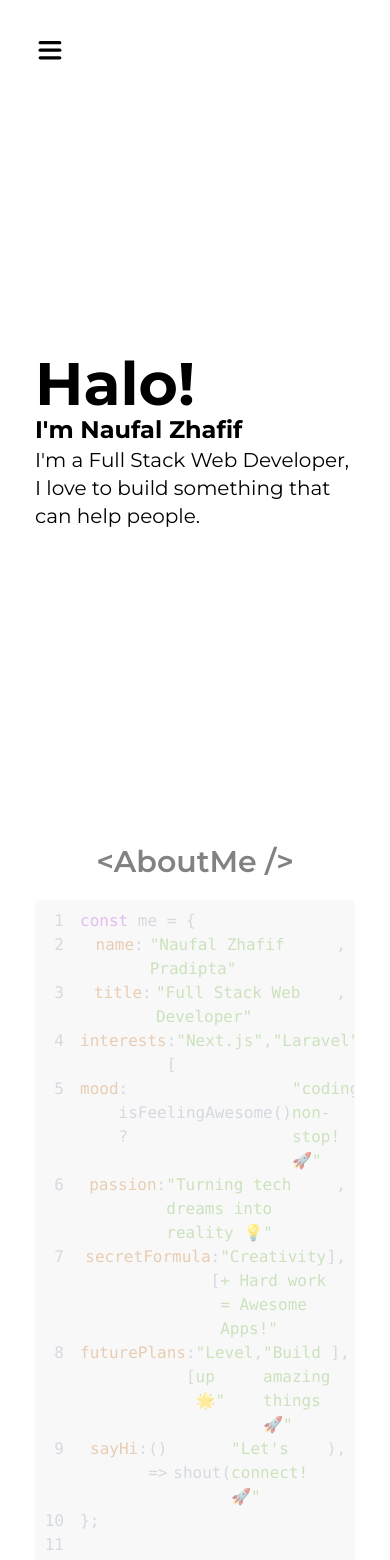
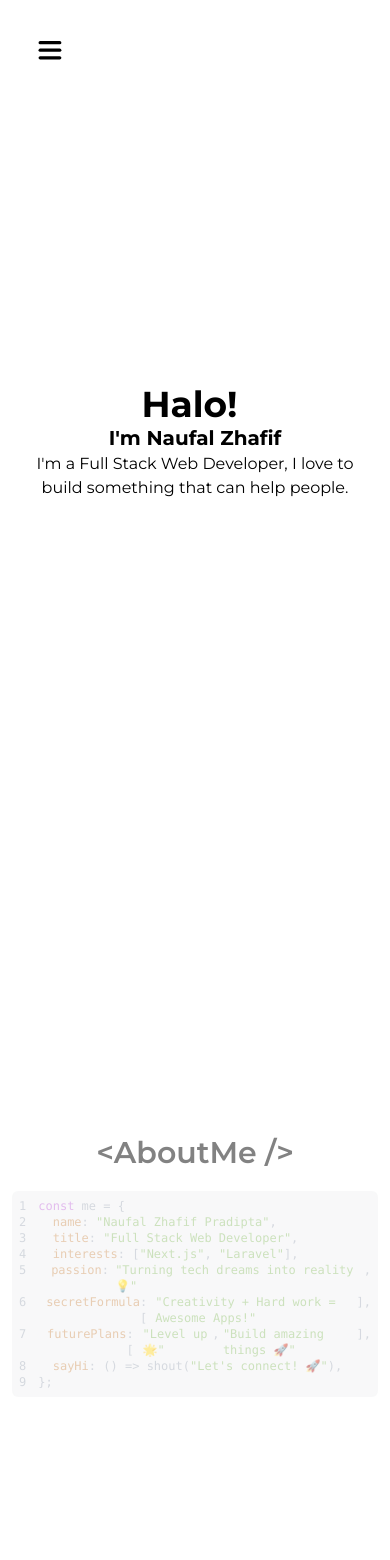
Before and after one commit to naufalzp/portfolio, a Next.js app: page / in a window 390 px wide. Shown: the top 1560 px of the page. Built offline with nearby package versions, Linux system fonts and the light colour scheme.

Commit message:
Update styles and content in components

```diff
--- a/components/about.tsx
+++ b/components/about.tsx
@@ -17,7 +17,7 @@ const About: React.FC = () => {
   return (
     <div
       ref={ref}
-      className='mx-auto h-full max-w-xs sm:max-w-xl lg:max-w-3xl xl:max-w-6xl'
+      className='max-w-s mx-3 h-full sm:mx-auto sm:max-w-xl lg:max-w-3xl xl:max-w-6xl'
     >
       <motion.div
         style={{ opacity }}
@@ -37,7 +37,7 @@ const About: React.FC = () => {
             borderColor: `rgba(243,244,246,0.1)`,
           }}
           style={atomOneDark}
-          className='mt-5 w-full rounded-md'
+          className='mt-5 w-full rounded-md text-xs lg:text-base'
         >
           {codeString}
         </SyntaxHighlighter>
--- a/components/contact.tsx
+++ b/components/contact.tsx
@@ -11,7 +11,8 @@ const Contact = () => {
   return (
     <div className='mx-auto max-w-screen-md px-4 py-8 lg:py-16'>
       <h2 className='mb-4 text-center text-4xl font-extrabold tracking-tight text-gray-900 dark:text-white'>
-        Contact Me
+        Contact Me{' '}
+        <span className='font-bold text-red-600'>NOT WORKING YET</span>
       </h2>
       <p className='mb-8 text-center font-light text-gray-500 dark:text-gray-400 sm:text-xl lg:mb-16'>
         Interested in connecting? Need web solutions for your business? Let
--- /dev/null
+++ b/components/motion-div.tsx
@@ -0,0 +1,4 @@
+'use client';
+import { motion } from 'framer-motion';
+
+export const MotionDiv = motion.div;
--- a/components/project.tsx
+++ /dev/null
@@ -1,44 +0,0 @@
-import Image from 'next/image';
-import Link from 'next/link';
-import React from 'react';
-
-interface ProjectCardProps {
-  title: string;
-  description: string;
-  imageUrl: string;
-  projectUrl: string;
-}
-
-const ProjectCard: React.FC<ProjectCardProps> = ({
-  title,
-  description,
-  imageUrl,
-  projectUrl,
-}) => {
-  return (
-    <div className='rounded-md bg-neutral-700 p-5'>
-      <div className='w-full'>
-        <Image
-          className='h-auto w-full rounded-md object-cover'
-          src={imageUrl}
-          alt={title}
-          width={0}
-          height={0}
-          sizes='100vw'
-        />
-      </div>
-      <h3 className='text-xl font-semibold'>{title}</h3>
-      <p>{description}</p>
-      <button
-        type='button'
-        className='mb-2 mr-2 rounded-lg border border-gray-300 bg-white px-5 py-2.5 text-sm font-medium text-gray-900 hover:bg-gray-100 focus:outline-none focus:ring-4 focus:ring-gray-200 dark:border-gray-600 dark:bg-neutral-800 dark:text-white dark:hover:border-gray-600 dark:hover:bg-gray-700 dark:focus:ring-gray-700'
-      >
-        <Link href={projectUrl} target='_blank' rel='noopener noreferrer'>
-          View Project
-        </Link>
-      </button>
-    </div>
-  );
-};
-
-export default ProjectCard;
--- a/components/projects.tsx
+++ b/components/projects.tsx
@@ -23,8 +23,8 @@ const Single: React.FC<SingleProps> = ({ item }) => {
   return (
     <Section>
       <div className='flex h-full w-full items-center justify-center overflow-hidden '>
-        <div className=' m-auto flex h-full max-w-xs items-center justify-center gap-12 sm:max-w-xl lg:max-w-3xl xl:max-w-6xl'>
-          <div className='h-1/2 flex-1' ref={ref}>
+        <div className='flex h-full max-w-xs flex-col items-center justify-center gap-0 space-y-96 sm:max-w-xl lg:max-w-3xl lg:flex-row lg:gap-8 lg:space-y-0 xl:max-w-6xl'>
+          <div className='h-1/2 flex-1 lg:mt-0' ref={ref}>
             <Image
               className='h-full w-full object-contain'
               width={0}
@@ -34,14 +34,17 @@ const Single: React.FC<SingleProps> = ({ item }) => {
               alt=''
             />
           </div>
-          <motion.div className='flex flex-1 flex-col gap-8' style={{ y }}>
-            <h2 className='text-7xl'>{item.title}</h2>
-            <p className='text-xl text-gray-500'>{item.desc}</p>
+          <motion.div
+            className='flex flex-1 flex-col gap-0 lg:mt-0 lg:gap-8'
+            style={{ y }}
+          >
+            <h2 className='text-4xl lg:text-7xl'>{item.title}</h2>
+            <p className='text-base text-gray-500 lg:text-xl'>{item.desc}</p>
             <div className='flex gap-2'>
               <Link
                 href={item.repository}
                 target='_blank'
-                className=' rounded-md border-none bg-neutral-800 p-2'
+                className='rounded-md border-none bg-neutral-800 p-2 transition-colors ease-in-out hover:bg-neutral-700'
               >
                 <Github />
               </Link>
@@ -49,7 +52,7 @@ const Single: React.FC<SingleProps> = ({ item }) => {
                 <Link
                   href={item.demo}
                   target='_blank'
-                  className='w-[100px] rounded-md border-none bg-neutral-800 p-2 text-center'
+                  className='w-[100px] rounded-md border-none bg-neutral-800 p-2 text-center transition-colors ease-in-out hover:bg-neutral-700'
                 >
                   See Demo
                 </Link>
--- a/components/title.tsx
+++ b/components/title.tsx
@@ -47,7 +47,10 @@ const Title = () => {
       variants={containerVariants}
       className='sm:w-1/2'
     >
-      <motion.h1 variants={itemVariants} className='text-6xl font-bold'>
+      <motion.h1
+        variants={itemVariants}
+        className='text-center text-4xl font-bold sm:text-left sm:text-6xl'
+      >
         <TypeAnimation
           sequence={[
             'Hi!',
@@ -69,14 +72,20 @@ const Title = () => {
           repeat={Infinity}
         />
       </motion.h1>
-      <motion.h2 variants={itemVariants} className='text-2xl font-bold'>
+      <motion.h2
+        variants={itemVariants}
+        className='text-center text-xl font-bold sm:text-left sm:text-2xl'
+      >
         {"I'm " + description.name}
       </motion.h2>
-      <motion.p variants={itemVariants} className='text-xl'>
+      <motion.p
+        variants={itemVariants}
+        className='text-center text-base sm:text-left sm:text-xl'
+      >
         {description.description}
       </motion.p>
       <motion.img
-        className='cursor-pointer'
+        className='mx-auto cursor-pointer sm:mx-0'
         width={60}
         height={60}
         variants={itemVariants}
--- a/constant/constants.ts
+++ b/constant/constants.ts
@@ -78,15 +78,8 @@ export const codeString = `const me = {
   name: "Naufal Zhafif Pradipta",
   title: "Full Stack Web Developer",
   interests: ["Next.js", "Laravel"],
-  mood: isFeelingAwesome() ? "coding non-stop! 🚀" : "still coding. 😎",
   passion: "Turning tech dreams into reality 💡",
   secretFormula: ["Creativity + Hard work = Awesome Apps!"],
   futurePlans: ["Level up 🌟", "Build amazing things 🚀"],
   sayHi: () => shout("Let's connect! 🚀"),
-};
-
-const isFeelingAwesome = () => true; // Assume always awesome!
-
-const shout = (message: string) => {
-  console.log(\`\${message}\`);
-}`;
+};`;
```
